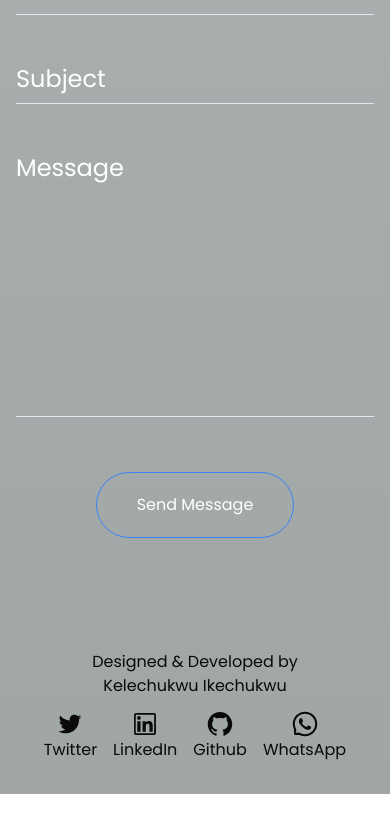
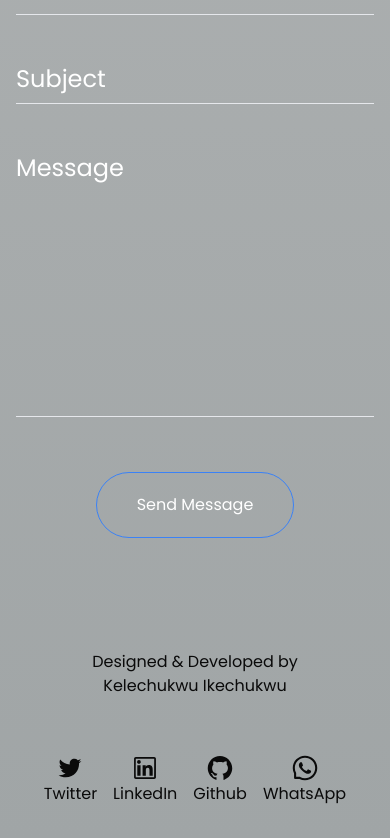
Before and after one commit to kelechukwu1/My-Portfolio, a Next.js app: page / in a window 390 px wide. Shown: the part 2730-3568 px from the top of the page. Before the commit the page ends 3524 px from the top, so only its background shows below. Built offline with nearby package versions, Linux system fonts and the light colour scheme.

Commit message:
footer icon position fix

```diff
--- a/src/components/Footer.jsx
+++ b/src/components/Footer.jsx
@@ -30,7 +30,7 @@ const Footer = () => {
 		},
 	];
 	return (
-		<div className="md:flex md:justify-between px-4 md:mt-10 md:px-20 py-8 space-y-3 lg:space-y-0">
+		<div className="md:flex md:justify-between px-4 md:mt-10 md:px-20 py-8 space-y-14 md:space-y-0">
 			<div className="lg:flex text-center justify-center md:mb-0">
 				<div className="lg:hidden">Designed & Developed by </div>
 				<div className="lg:hidden"> Kelechukwu Ikechukwu</div>
@@ -39,7 +39,7 @@ const Footer = () => {
 					Designed & Developed by Kelechukwu Ikechukwu
 				</div>
 			</div>
-			<div className="flex justify-center text-center md:space-x-5 mt-5 md:mt-0">
+			<div className="flex justify-center text-center md:space-x-5 md:mt-0">
 				{socials.map((item, index) => (
 					<div
 						key={index}
```
